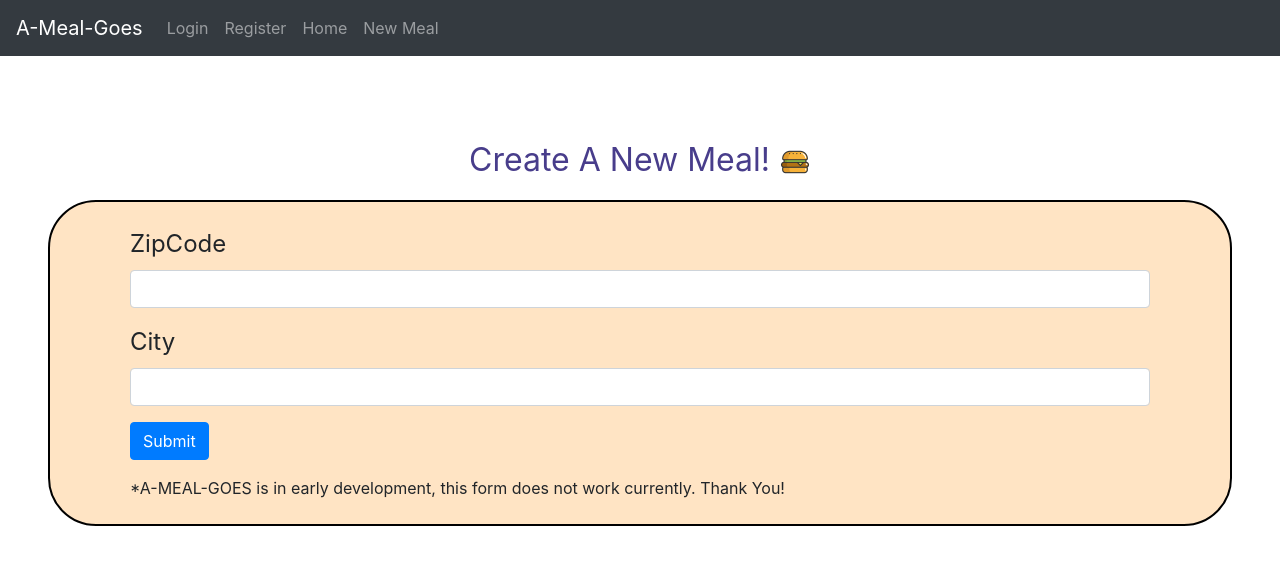
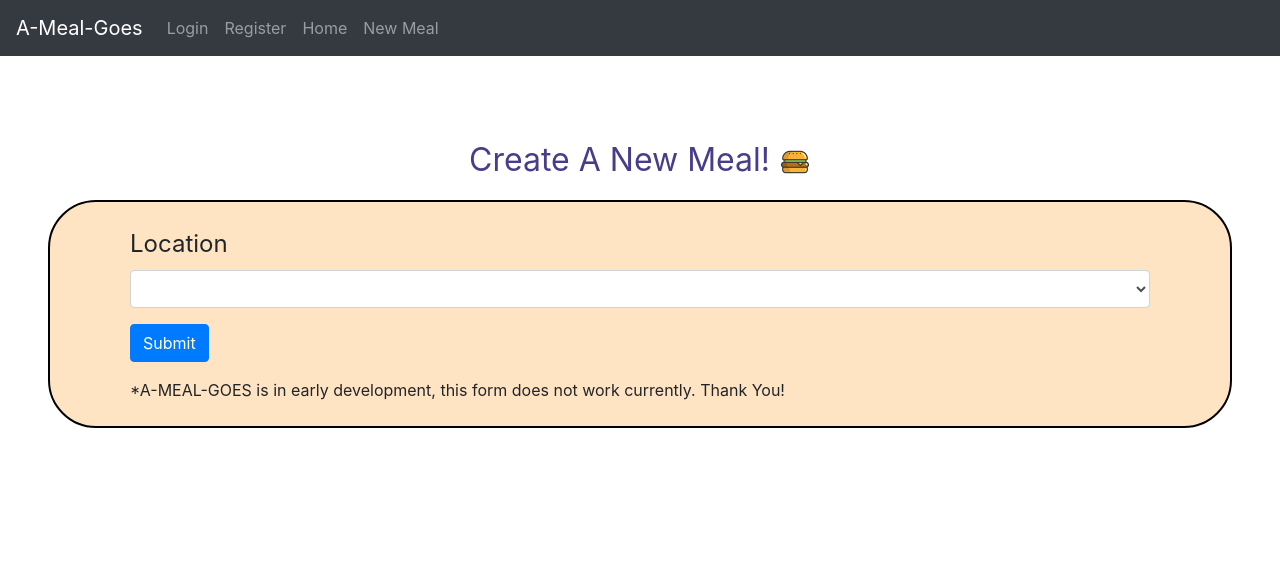
Before and after one commit to 200727-java-ng-usf/team-y-project-2, an Angular app in the folder Angular-AMEALGOES/: page /newMeal in a window 1280 px wide. Shown: the top 564 px of the page. Built offline with nearby package versions, Linux system fonts and the light colour scheme.

Commit message:
changed zip and address to dropdown list of 10 placeholder locations

```diff
--- a/Angular-AMEALGOES/src/app/create-meal/create-meal.component.html
+++ b/Angular-AMEALGOES/src/app/create-meal/create-meal.component.html
@@ -5,32 +5,23 @@
     </header>
 
     <div id="newMeal-container">
+
         <form [formGroup]="newMealForm" (ngSubmit)="beginMeal()">
 
-            <!-- ZipCode input and validation handling -->
             <div class="form-group">
-                <label for="zip">ZipCode</label>
-                <input id="zip" type="text" class="form-control" formControlName="zip"/>
-                <div *ngIf="submitted && formFields.zip.errors?.required">
-                    <p class="alert alert-danger">ZipCode Is Required!</p>
-                </div>
-                <div *ngIf="submitted && formFields.zip.errors?.minlength">
-                    <p class="alert alert-danger">ZipCode Must Be 5 Digits.</p>
-                </div>
-                <div *ngIf="submitted && formFields.zip.errors?.maxlength">
-                    <p class="alert alert-danger">ZipCode Must Be 5 Digits.</p>
-                </div>
-                <div *ngIf="submitted && formFields.zip.errors?.pattern">
-                    <p class="alert alert-danger">ZipCode Can't Contain Letters.</p>
-                </div>
-            </div>
-
-            <div class="form-group">
-                <label for="city">City</label>
-                <input id="city" type="text" class="form-control" formControlName="city"/>
-                <div *ngIf="submitted && formFields.city.errors">
-                    <p class="alert alert-danger">City Is Required!</p>
-                </div>
+                <label for="location">Location</label>
+                <select id="location" class="form-control" formControlName="location">
+                    <option value="loc1">Placeholder Location 1</option>
+                    <option value="loc2">Placeholder Location 2</option>
+                    <option value="loc3">Placeholder Location 3</option>
+                    <option value="loc4">Placeholder Location 4</option>
+                    <option value="loc5">Placeholder Location 5</option>
+                    <option value="loc6">Placeholder Location 6</option>
+                    <option value="loc7">Placeholder Location 7</option>
+                    <option value="loc8">Placeholder Location 8</option>
+                    <option value="loc9">Placeholder Location 9</option>
+                    <option value="loc10">Placeholder Location 10</option>
+                </select>
             </div>
 
             <div class="form-group">
@@ -41,6 +32,7 @@
                 *A-MEAL-GOES is in early development, this form does not work currently. Thank You!
             </div>
         </form>
+
     </div>
 
 </div>
--- a/Angular-AMEALGOES/src/app/create-meal/create-meal.component.ts
+++ b/Angular-AMEALGOES/src/app/create-meal/create-meal.component.ts
@@ -20,8 +20,7 @@ export class CreateMealComponent implements OnInit {
   ngOnInit(): void {
 
     this.newMealForm = this.formBuilder.group({
-      zip: [null, [Validators.required, Validators.minLength(5), Validators.maxLength(5), Validators.pattern(/^[0-9]\d*$/)]],
-      city: [null, Validators.required]
+      location: [null, Validators.required]
     });
 
   }
@@ -32,15 +31,6 @@ export class CreateMealComponent implements OnInit {
 
   beginMeal(){
 
-    this.submitted = true;
-
-    if (this.newMealForm.invalid) return;
-
-    // Uncomment when the service for connecting to the api is finished.
-    //this.mealService.beginMeal(this.formFields.zip.value)
-
-
-
   }
 
 }
```
